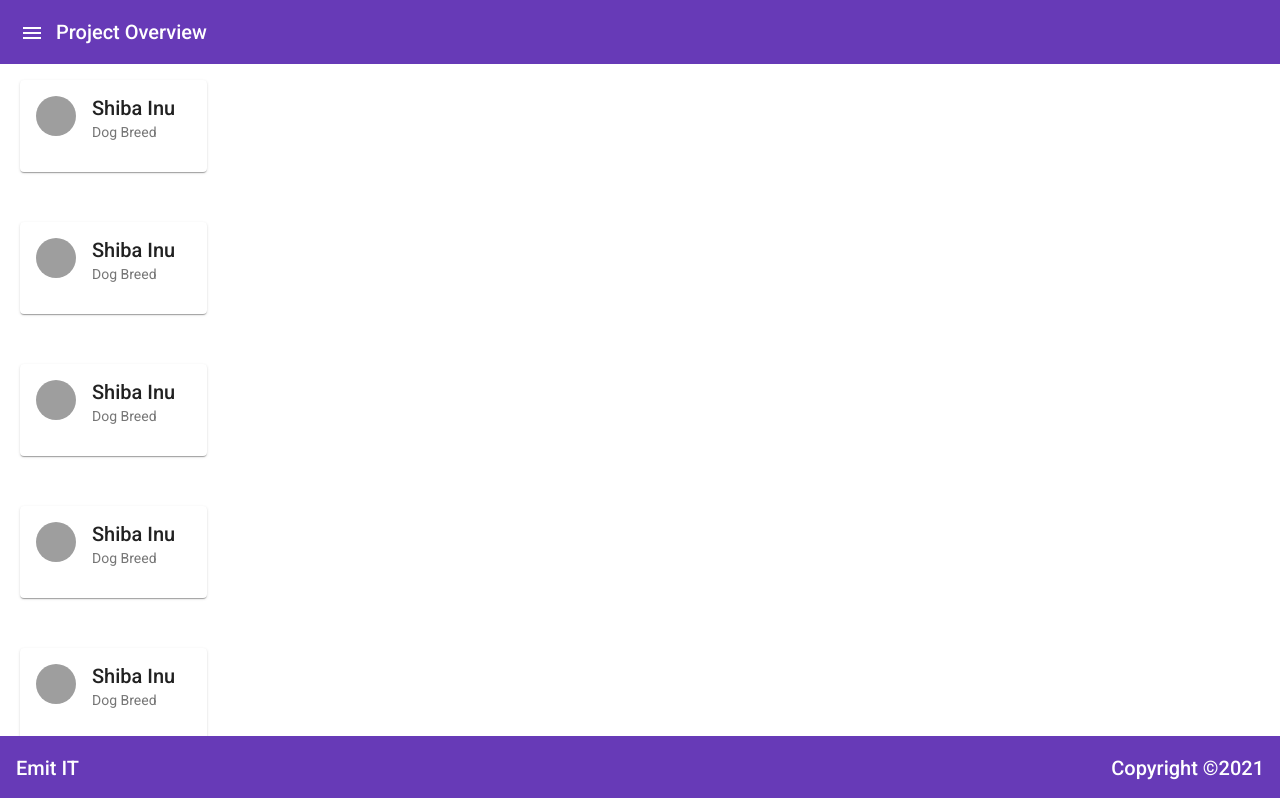
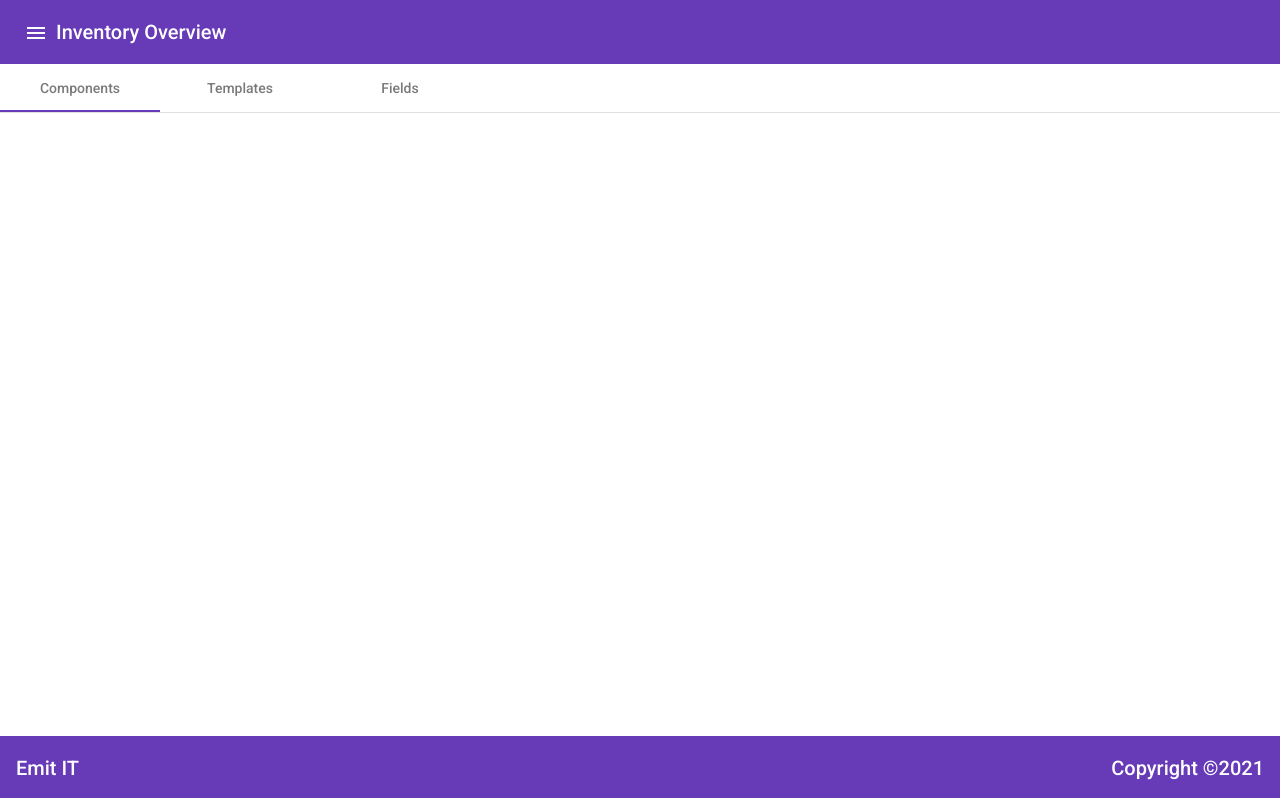
Before and after one commit to AdemolaAdigun/emit-frontend-NHLSTENDEN-, an Angular app in the folder frontend/: page /inventory-overview in a window 1280 px wide. Shown: the top 798 px of the page. Built offline with nearby package versions, Linux system fonts and the light colour scheme; grey boxes are pictures that could not be loaded.

Commit message:
merged inventory-overview.component.html to develop

```diff
--- a/frontend/src/app/pages/inventory-overview/inventory-overview.component.css
+++ b/frontend/src/app/pages/inventory-overview/inventory-overview.component.css
@@ -9,7 +9,6 @@
 }
 
 .inventory-cards{
-  padding-top: 60px;
   float: left;
   width:400px;
 }
--- a/frontend/src/app/pages/inventory-overview/inventory-overview.component.html
+++ b/frontend/src/app/pages/inventory-overview/inventory-overview.component.html
@@ -1,45 +1,38 @@
-<app-header></app-header>
-<div class = "inventory-cards">
-  <mat-card class="example-card">
-    <mat-card-header>
-      <div mat-card-avatar class="example-header-image"></div>
-      <mat-card-title>Shiba Inu</mat-card-title>
-      <mat-card-subtitle>Dog Breed</mat-card-subtitle>
-    </mat-card-header>
-  </mat-card>
+<header>
+  <mat-toolbar color="primary">
+    <button mat-icon-button [matMenuTriggerFor]="afterMenu" class="menu" aria-label="menu">
+      <mat-icon>menu</mat-icon>
+    </button>
 
-  <mat-card class="example-card">
-    <mat-card-header>
-      <div mat-card-avatar class="example-header-image"></div>
-      <mat-card-title>Shiba Inu</mat-card-title>
-      <mat-card-subtitle>Dog Breed</mat-card-subtitle>
-    </mat-card-header>
-  </mat-card>
+    <mat-menu #afterMenu="matMenu" class="bruh">
+      <button mat-button class="menu-button">
+        <mat-icon>home</mat-icon>
+        <span>Project Overview</span>
+      </button><br>
+      <button mat-button class="menu-button">
+        <mat-icon>inventory_2</mat-icon>
+        <span>Inventory Overview</span>
+      </button><br>
+      <button mat-button class="menu-button">
+        <mat-icon>person</mat-icon>
+        <span>Profile</span>
+      </button><br>
+      <button mat-button class="menu-button">
+        <mat-icon>logout</mat-icon>
+        <span>Logout</span>
+      </button>
+    </mat-menu>
 
-  <mat-card class="example-card">
-    <mat-card-header>
-      <div mat-card-avatar class="example-header-image"></div>
-      <mat-card-title>Shiba Inu</mat-card-title>
-      <mat-card-subtitle>Dog Breed</mat-card-subtitle>
-    </mat-card-header>
-  </mat-card>
+    <span>Inventory Overview</span>
+    <span class="example-spacer"></span>
+  </mat-toolbar>
+</header>
 
-  <mat-card class="example-card">
-    <mat-card-header>
-      <div mat-card-avatar class="example-header-image"></div>
-      <mat-card-title>Shiba Inu</mat-card-title>
-      <mat-card-subtitle>Dog Breed</mat-card-subtitle>
-    </mat-card-header>
-  </mat-card>
-
-  <mat-card class="example-card">
-    <mat-card-header>
-      <div mat-card-avatar class="example-header-image"></div>
-      <mat-card-title>Shiba Inu</mat-card-title>
-      <mat-card-subtitle>Dog Breed</mat-card-subtitle>
-    </mat-card-header>
-  </mat-card>
-
+<mat-tab-group>
+  <mat-tab label="Components">
+  </mat-tab>
+  <mat-tab label="Templates">
+    <div class="inventory-cards">
       <mat-card class="example-card">
         <mat-card-header>
           <div mat-card-avatar class="example-header-image"></div>
@@ -80,4 +73,11 @@
         </mat-card-header>
       </mat-card>
     </div>
+  </mat-tab>
+
+  <mat-tab label="Fields">
+    <button mat-button>Add Field</button>
+  </mat-tab>
+</mat-tab-group>
+
 <app-footer></app-footer>
```
Lines whose indentation alone changed are shown as unchanged.
